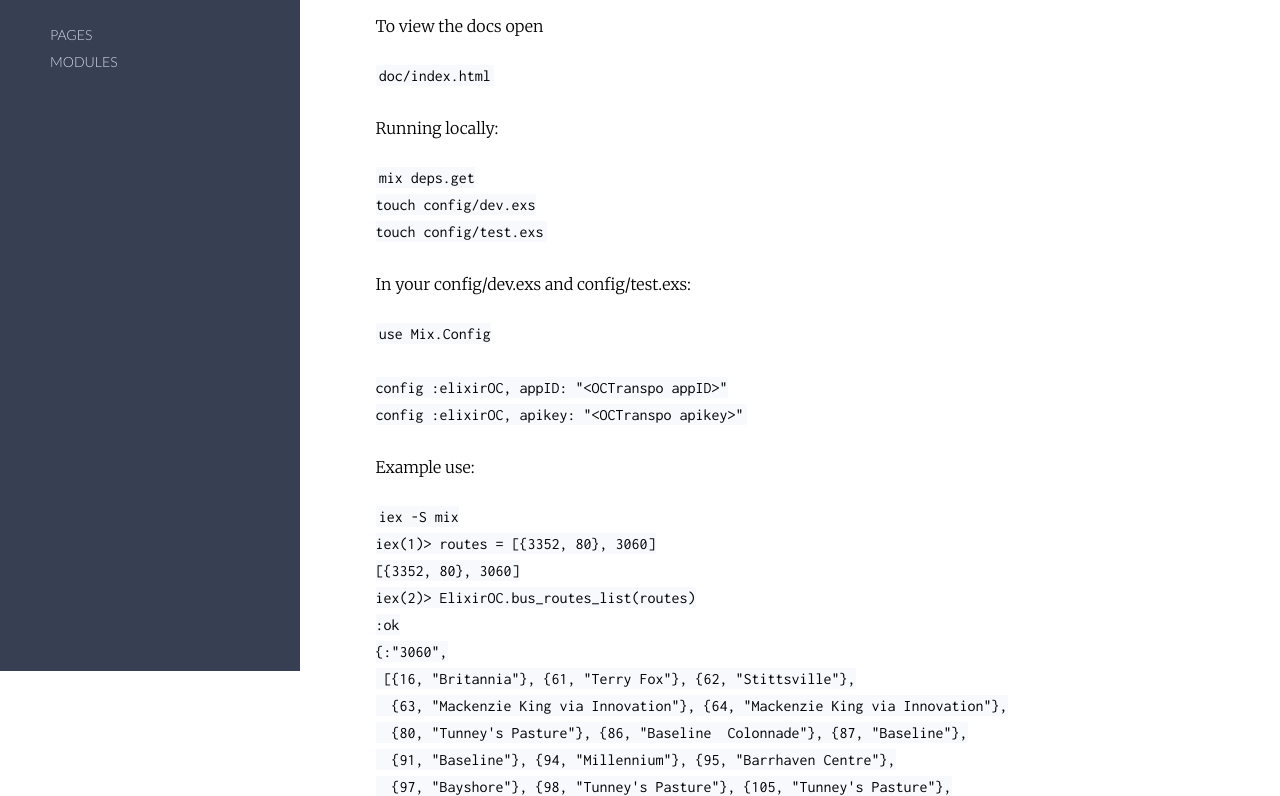
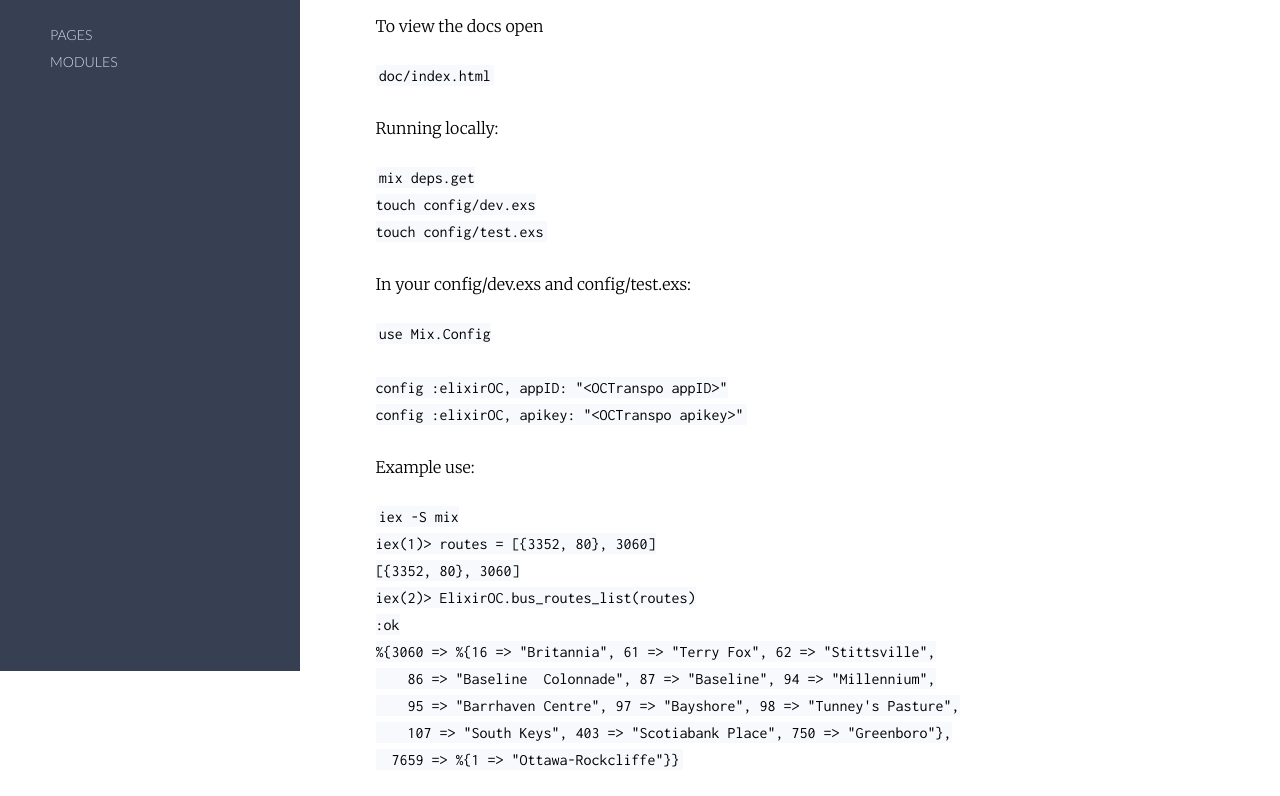
Before and after one commit to bkzhang/ElixirOC, a plain HTML site: page doc/readme.html in a window 1280 px wide. Shown: the part 129-925 px from the top of the page. Drawn offline with Linux system fonts and the light colour scheme; a script that the page names is missing; files whose address does not match are found by name.

Commit message:
changed everything to maps

```diff
--- a/doc/readme.html
+++ b/doc/readme.html
@@ -76,23 +76,13 @@ iex(1)&gt; routes = [{3352, 80}, 3060]
 [{3352, 80}, 3060]
 iex(2)&gt; ElixirOC.bus_routes_list(routes)
 :ok
-{:&quot;3060&quot;,
- [{16, &quot;Britannia&quot;}, {61, &quot;Terry Fox&quot;}, {62, &quot;Stittsville&quot;},
-  {63, &quot;Mackenzie King via Innovation&quot;}, {64, &quot;Mackenzie King via Innovation&quot;},
-  {80, &quot;Tunney&#39;s Pasture&quot;}, {86, &quot;Baseline  Colonnade&quot;}, {87, &quot;Baseline&quot;},
-  {91, &quot;Baseline&quot;}, {94, &quot;Millennium&quot;}, {95, &quot;Barrhaven Centre&quot;},
-  {97, &quot;Bayshore&quot;}, {98, &quot;Tunney&#39;s Pasture&quot;}, {105, &quot;Tunney&#39;s Pasture&quot;},
-  {107, &quot;South Keys&quot;}, {164, &quot;Terry Fox&quot;}, {252, &quot;Bells Corners&quot;},
-  {256, &quot;Kanata&quot;}, {261, &quot;Stittsville&quot;}, {262, &quot;Stittsville&quot;},
-  {263, &quot;Stittsville&quot;}, {264, &quot;Kanata&quot;}, {265, &quot;Kanata&quot;}, {267, &quot;Kanata&quot;},
-  {268, &quot;Kanata&quot;}, {269, &quot;Kanata&quot;}, {270, &quot;Barrhaven&quot;}, {271, &quot;Barrhaven&quot;},
-  {272, &quot;Barrhaven&quot;}, {273, &quot;Barrhaven&quot;}, {277, &quot;Barrhaven&quot;},
-  {282, &quot;Pinecrest&quot;}, {283, &quot;Richmond&quot;}, {403, &quot;Scotiabank Place&quot;},
-  {750, &quot;Greenboro&quot;}]}
-{:&quot;3352&quot;, {80, &quot;Barrhaven Centre&quot;}}</code></pre>
-<p>Benchmark tests takes in an integer parameter (how many requests you want to make). Example:</p>
-<pre><code class="elixir">Benchmark.run(200)</code></pre>
-<p><img src=".github/benchmark.png" alt="benchmark"/></p>
+%{3060 =&gt; %{16 =&gt; &quot;Britannia&quot;, 61 =&gt; &quot;Terry Fox&quot;, 62 =&gt; &quot;Stittsville&quot;,
+    86 =&gt; &quot;Baseline  Colonnade&quot;, 87 =&gt; &quot;Baseline&quot;, 94 =&gt; &quot;Millennium&quot;,
+    95 =&gt; &quot;Barrhaven Centre&quot;, 97 =&gt; &quot;Bayshore&quot;, 98 =&gt; &quot;Tunney&#39;s Pasture&quot;,
+    107 =&gt; &quot;South Keys&quot;, 403 =&gt; &quot;Scotiabank Place&quot;, 750 =&gt; &quot;Greenboro&quot;},
+  7659 =&gt; %{1 =&gt; &quot;Ottawa-Rockcliffe&quot;}}</code></pre>
+<p>Benchmark tests takes in an integer parameter (how many requests you want to make). Example:
+<img src=".github/benchmark.png" alt="benchmark"/></p>
 
       <footer class="footer">
         <p>
```
Also changed, not shown: doc/ElixirOC.Coordinator.html (+3 -3 lines), doc/ElixirOC.html (+12 -3 lines), doc/api-reference.html (+1 -1 lines), .github/benchmark.png, 5 other files.
